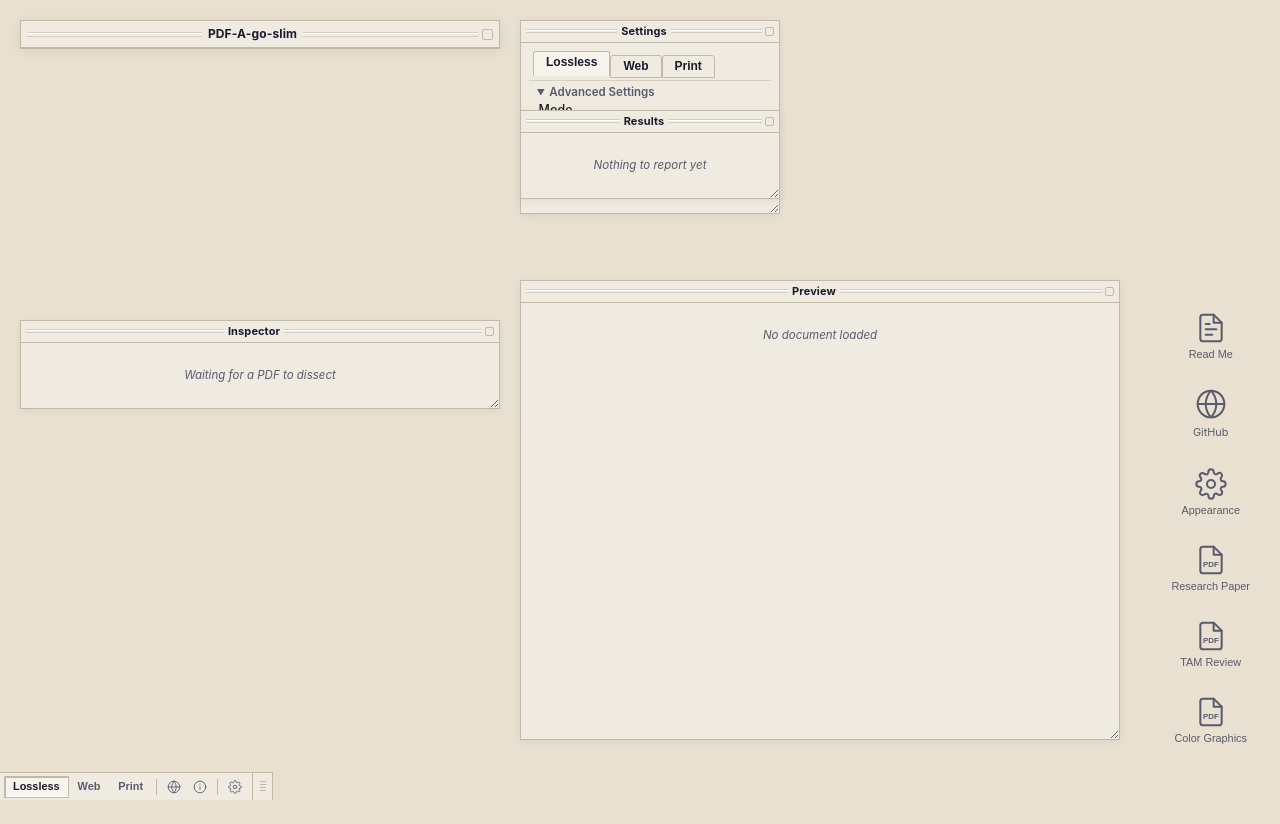
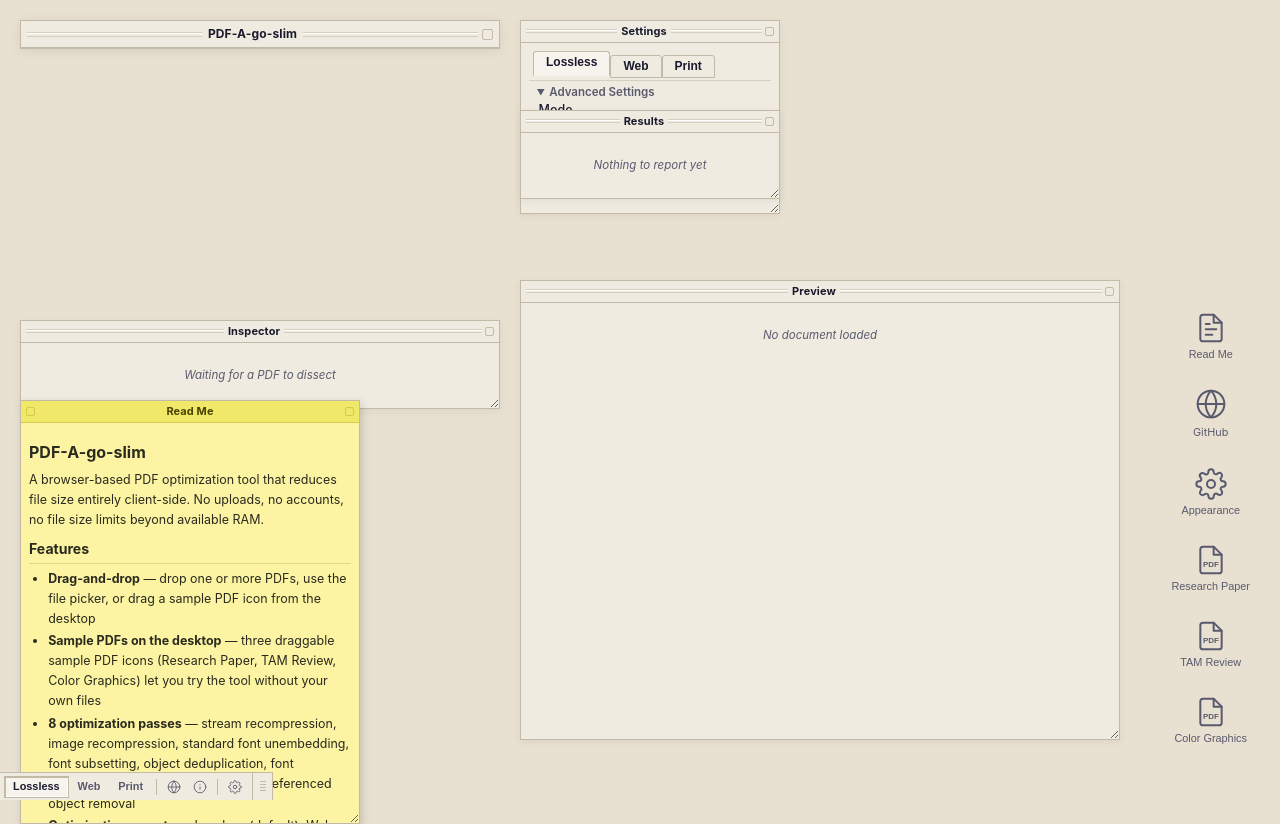
Before and after one commit to khawkins98/PDF-A-go-slim, a website built with Vite: page index.html in a window 1280 px wide. Both pictures are taken after a click on the element 487 px from the left and 34 px from the top of the page. Before the commit the page ends 800 px from the top, so only its background shows below. Built offline with nearby package versions, Linux system fonts and the light colour scheme.

Commit message:
feat: add closable palettes, open Read Me by default
Add close box (Mac OS classic left-side convention) to palettes via
closable option. Read Me palette now opens on load. Appearance palette
also closable. Both remain shadable via collapse box on the right.

```diff
--- a/src/main.js
+++ b/src/main.js
@@ -159,12 +159,13 @@ resultsPalette.showEmpty('Nothing to report yet');
 inspectorPalette.showEmpty('Waiting for a PDF to dissect');
 previewPalette.showEmpty('No document loaded');
 
-// --- Read Me palette (Mac Stickies style) ---
+// --- Read Me palette (Mac Stickies style, open by default) ---
 const readmePalette = createPalette({
   id: 'readme',
   title: 'Read Me',
   defaultPosition: { top: 400, left: 20 },
   width: 340,
+  closable: true,
 });
 readmePalette.element.classList.add('palette--sticky');
 
@@ -172,14 +173,14 @@ const readmeContent = document.createElement('div');
 readmeContent.className = 'readme-content';
 readmeContent.innerHTML = renderMarkdown(readmeText);
 readmePalette.setContent(readmeContent);
-readmePalette.hide();
 
-// --- Appearance palette (hidden by default) ---
+// --- Appearance palette (hidden by default, closable) ---
 const appearancePalette = createPalette({
   id: 'appearance',
   title: 'Appearance',
   defaultPosition: { top: 200, left: 520 },
   width: 240,
+  closable: true,
 });
 appearancePalette.setContent(buildAppearanceContent());
 appearancePalette.hide();
--- a/src/style.css
+++ b/src/style.css
@@ -331,6 +331,21 @@ body {
   min-width: 6px;
 }
 
+.palette__close-box {
+  width: 9px;
+  height: 9px;
+  flex-shrink: 0;
+  border: 1px solid var(--color-border);
+  border-radius: 2px;
+  background: var(--color-surface);
+  cursor: pointer;
+  margin-right: 3px;
+}
+
+.palette__close-box:hover {
+  background: var(--color-surface-light);
+}
+
 .palette__collapse-box {
   width: 9px;
   height: 9px;
@@ -1766,6 +1781,15 @@ body {
 
 .palette--sticky .palette__stripes {
   background: none;
+}
+
+.palette--sticky .palette__close-box {
+  border-color: #d4c94a;
+  background: #f0e868;
+}
+
+.palette--sticky .palette__close-box:hover {
+  background: #f8f080;
 }
 
 .palette--sticky .palette__collapse-box {
@@ -2129,6 +2153,10 @@ body[data-theme="forest"] .palette--sticky .palette__title {
   color: #2a2200;
 }
 
+body[data-theme="dark"] .palette--sticky .palette__close-box,
+body[data-theme="amber"] .palette--sticky .palette__close-box,
+body[data-theme="ocean"] .palette--sticky .palette__close-box,
+body[data-theme="forest"] .palette--sticky .palette__close-box,
 body[data-theme="dark"] .palette--sticky .palette__collapse-box,
 body[data-theme="amber"] .palette--sticky .palette__collapse-box,
 body[data-theme="ocean"] .palette--sticky .palette__collapse-box,
--- a/src/ui/palette.js
+++ b/src/ui/palette.js
@@ -28,8 +28,8 @@ export function initDrag(el, handleEl) {
   let startX, startY, startLeft, startTop, dragging = false;
 
   function onPointerDown(e) {
-    // Don't drag when clicking collapse boxes
-    if (e.target.closest('[class*="collapse-box"]')) return;
+    // Don't drag when clicking collapse or close boxes
+    if (e.target.closest('[class*="collapse-box"]') || e.target.closest('[class*="close-box"]')) return;
     if (isMobile()) return;
 
     dragging = true;
@@ -82,7 +82,7 @@ export function initDrag(el, handleEl) {
 
   handleEl.addEventListener('mousedown', onPointerDown);
   handleEl.addEventListener('touchstart', (e) => {
-    if (e.target.closest('[class*="collapse-box"]')) return;
+    if (e.target.closest('[class*="collapse-box"]') || e.target.closest('[class*="close-box"]')) return;
     if (isMobile()) return;
     const touch = e.touches[0];
     onPointerDown({ clientX: touch.clientX, clientY: touch.clientY, target: e.target, preventDefault() {} });
@@ -94,10 +94,10 @@ export function initDrag(el, handleEl) {
 
 /**
  * Create a floating palette window.
- * @param {{ id: string, title: string, defaultPosition: { top: number, left: number }, width: number }} opts
+ * @param {{ id: string, title: string, defaultPosition: { top: number, left: number }, width: number, closable?: boolean }} opts
  * @returns {{ element: HTMLElement, bodyEl: HTMLElement, setContent: (nodeOrHtml: Node|string) => void, shade: () => void, unshade: () => void, isShaded: () => boolean }}
  */
-export function createPalette({ id, title, defaultPosition, width }) {
+export function createPalette({ id, title, defaultPosition, width, closable = false }) {
   const el = document.createElement('div');
   el.className = 'palette';
   el.id = `palette-${id}`;
@@ -109,6 +109,16 @@ export function createPalette({ id, title, defaultPosition, width }) {
   // Title bar
   const titleBar = document.createElement('div');
   titleBar.className = 'palette__title-bar';
+
+  // Close box (Mac OS classic: left side of title bar)
+  let closeBox = null;
+  if (closable) {
+    closeBox = document.createElement('div');
+    closeBox.className = 'palette__close-box';
+    closeBox.setAttribute('aria-label', 'Close');
+    closeBox.setAttribute('role', 'button');
+    titleBar.appendChild(closeBox);
+  }
 
   const stripes1 = document.createElement('div');
   stripes1.className = 'palette__stripes';
@@ -170,6 +180,14 @@ export function createPalette({ id, title, defaultPosition, width }) {
     toggleShade();
   });
 
+  // Close box hides the palette
+  if (closeBox) {
+    closeBox.addEventListener('click', (e) => {
+      e.stopPropagation();
+      el.hidden = true;
+    });
+  }
+
   // Init drag
   initDrag(el, titleBar);
 
```
